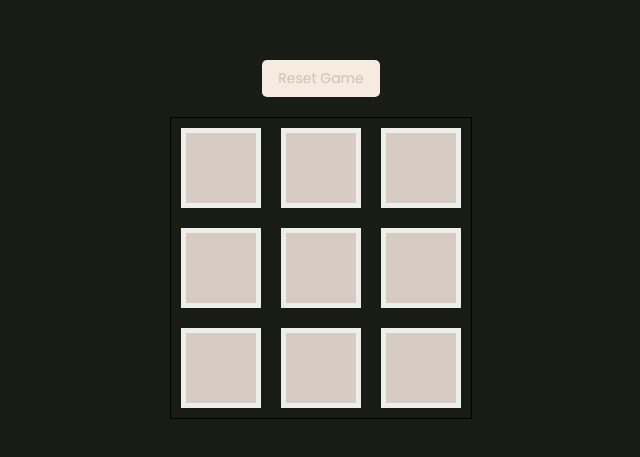
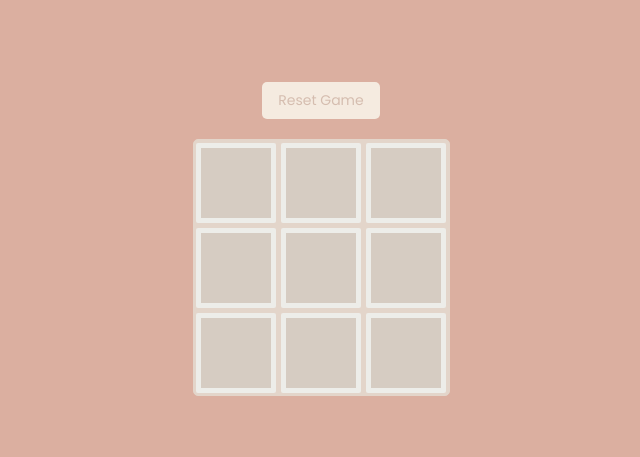
Before and after one commit to RotemNissim/WebApps-Assignment-3, a React (Vite) app in the folder tic-tac-toe/: page / in a window 1280 px wide. Shown: the part 171-628 px from the top of the page, without its empty margins (319-959 px from the left). Built offline with nearby package versions, Linux system fonts and the light colour scheme.

Commit message:
Update App.css

```diff
--- a/tic-tac-toe/src/styles/App.css
+++ b/tic-tac-toe/src/styles/App.css
@@ -12,7 +12,7 @@ body {
   align-items: center;
   height: 100vh; /* Full viewport height */
   margin: 0;
-  background-color: #181C14; /* White background */
+  background-color: #DBAFA0; /* White background */
   flex-direction: column; /* Stack items vertically */
   text-align: center; /* Center text */
 
@@ -21,15 +21,17 @@ body {
 /* Game board styling */
 .board {
   display: grid;
-  grid-template-columns: repeat(3, 100px);
-  grid-template-rows: repeat(3,100px);
+  grid-template-columns: repeat(3, 85px);
+  grid-template-rows: repeat(3,85px);
   justify-items: center;
   justify-content: center;
   margin: auto;
-  border: 1px solid black;
-  border-radius: 1px;
+  border: 1px solid #e3d5ca;
+  background-color: #e3d5ca;
+  border-radius: 5px;
   box-sizing: border-box;
   align-items: center;
+
 }
 
 /* Square button styling */
@@ -39,6 +41,7 @@ body {
   background-color: #e3d5ca;
   border: 3px solid #ffe5ec;
   display: flex;
+  border-radius: 2px;
   align-items: center;
   justify-content: center;
   cursor: pointer;
```
